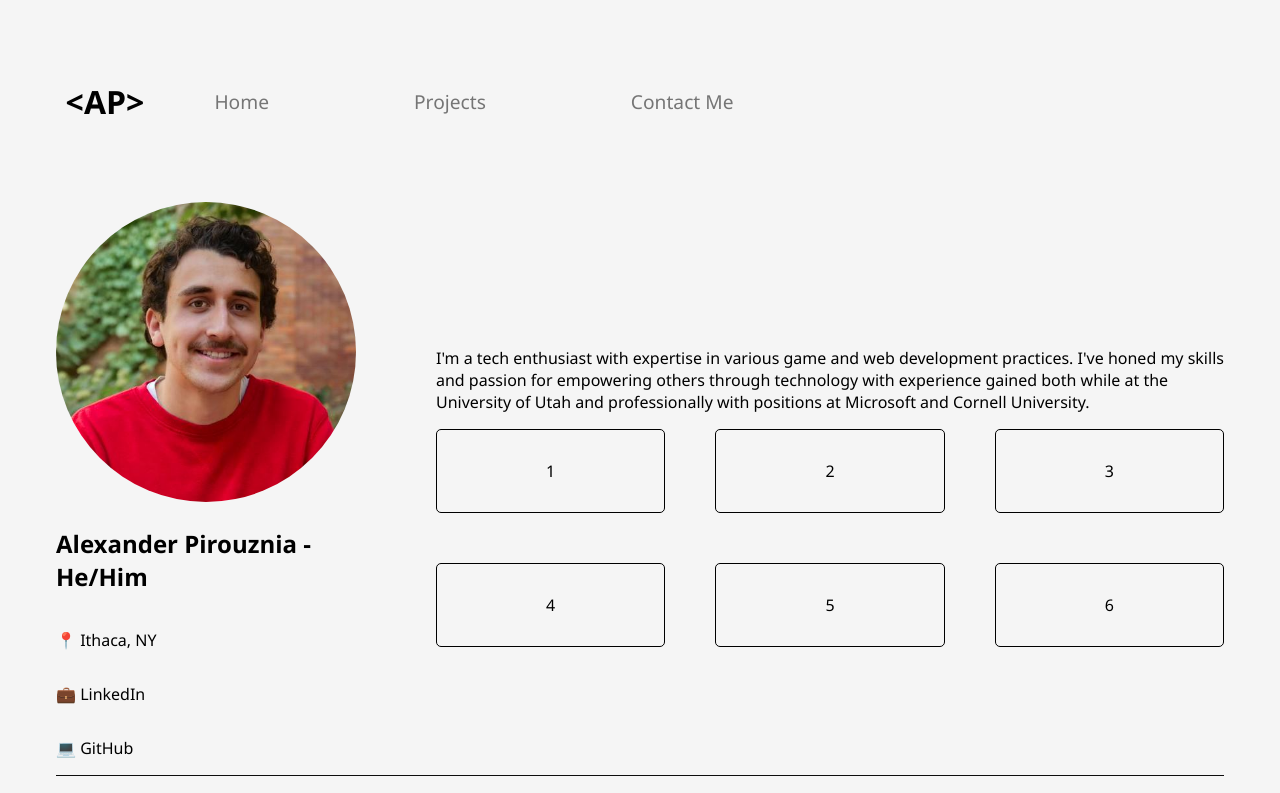
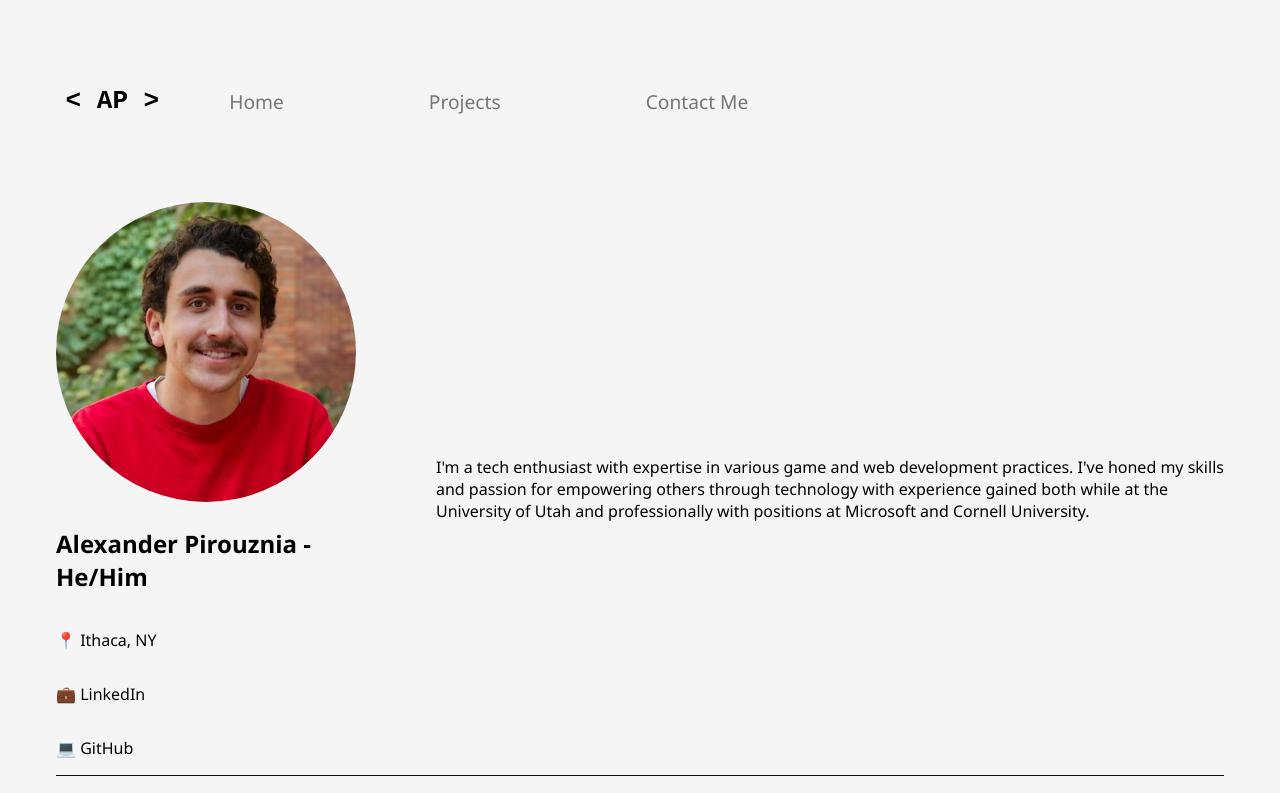
Before and after one commit to alexpirou/PersonalWebsite, a website: page index.html in a window 1280 px wide. Shown: the top 793 px of the page. Drawn offline with nearby package versions, Linux system fonts and the light colour scheme.

Commit message:
Working on styling

```diff
--- a/index.html
+++ b/index.html
@@ -8,9 +8,8 @@
 </head>
 <body>
   <nav>
-    <a class="logo">
-      <span>&#60AP&#62</span>
-    </a>
+    <a class="logo" id="logo">&lt; AP &gt;</a>
+
     <ul>
         <li><a href="/index.html">Home</a></li>
         <li><a href="/projects.html">Projects</a></li>
@@ -31,15 +30,6 @@
       </div>
       <div class="bioContainer">
         <p>I'm a tech enthusiast with expertise in various game and web development practices. I've honed my skills and passion for empowering others through technology with experience gained both while at the University of Utah and professionally with positions at Microsoft and Cornell University.</p>
-        <div class="gridContainer">
-          <div class="gridItem">1</div>
-          <div class="gridItem">2</div>
-          <div class="gridItem">3</div>
-          <div class="gridItem">4</div>
-          <div class="gridItem">5</div>
-          <div class="gridItem">6</div>
-        </div>
-      </div>
     </header>
 
     <div class="lineSpacer"></div>
@@ -70,5 +60,7 @@
         <p>3.83 GPA</p>
       </section>
     </div>
+    <script src="/scripts/animateLogo.js"></script>
+    <script src="https://cdnjs.cloudflare.com/ajax/libs/gsap/3.11.4/gsap.min.js"></script>
 </body>
 </html>
--- a/package.json
+++ b/package.json
@@ -1,5 +1,6 @@
 {
   "dependencies": {
-    "gsap": "^3.12.5"
+    "gsap": "^3.12.5",
+    "split-type": "^0.3.4"
   }
 }
--- a/styles/site.css
+++ b/styles/site.css
@@ -41,6 +41,7 @@ nav ul li a:hover {
     font-family: monospace;
     font-weight: bolder;
     font-size:xx-large;
+    clip-path: polygon(0 0, 100% 0, 100% 100%, 0% 100%);
 }
 
 .container {
```
Also changed, not shown: contact.html (+1 -3 lines), projects.html (+1 -3 lines), scripts/animateLogo.js (added), scripts/script.js (deleted), 1 other file.
